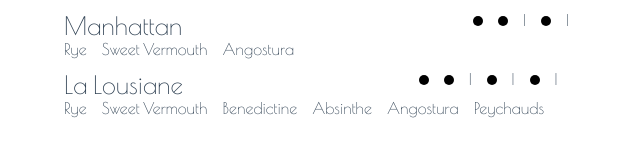
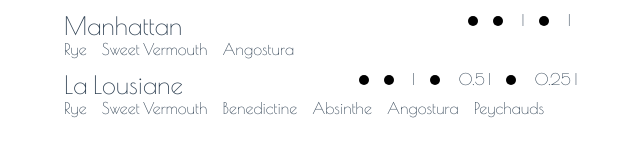
Before and after one commit to sasham43/cocktail-menu, a Vue app: page / in a window 1280 px wide. Shown: the part 141-300 px from the top of the page, without its empty margins (260-900 px from the left). Built offline with nearby package versions, Linux system fonts and the light colour scheme.

Commit message:
adding remainder

```diff
--- a/src/components/Parts.vue
+++ b/src/components/Parts.vue
@@ -4,7 +4,9 @@
             <div v-for="part in partArray" :key="part.id" class="part-wheel">
                 <!-- p -->
             </div>
+            {{remainder}}
             <span>|</span>
+
         </div>
     </div>
 </template>
@@ -24,12 +26,18 @@ export default {
                 })
             }
             return parts
-            // console.log(this.num_parts, new Array(this.num_parts))
-            // return new Array(this.num_parts).map((p,i)=>{
-            //     console.log('p', p,i)
-            //     return {id:i}
-            //     // part:
-            // })
+        },
+        remainder: function(){
+            if(this.num_parts.toString().includes('.')){
+                // var push = false
+                // var remainder_array = []
+                var remainder = this.num_parts.toString().split('.')[1]
+                // console.log('remainder array', remainder_array, this.num_parts.toString().split('.'))
+                var parsed = parseFloat(`.${remainder}`)
+                return parsed
+            } else {
+                return null
+            }
         }
     }
 }
```
